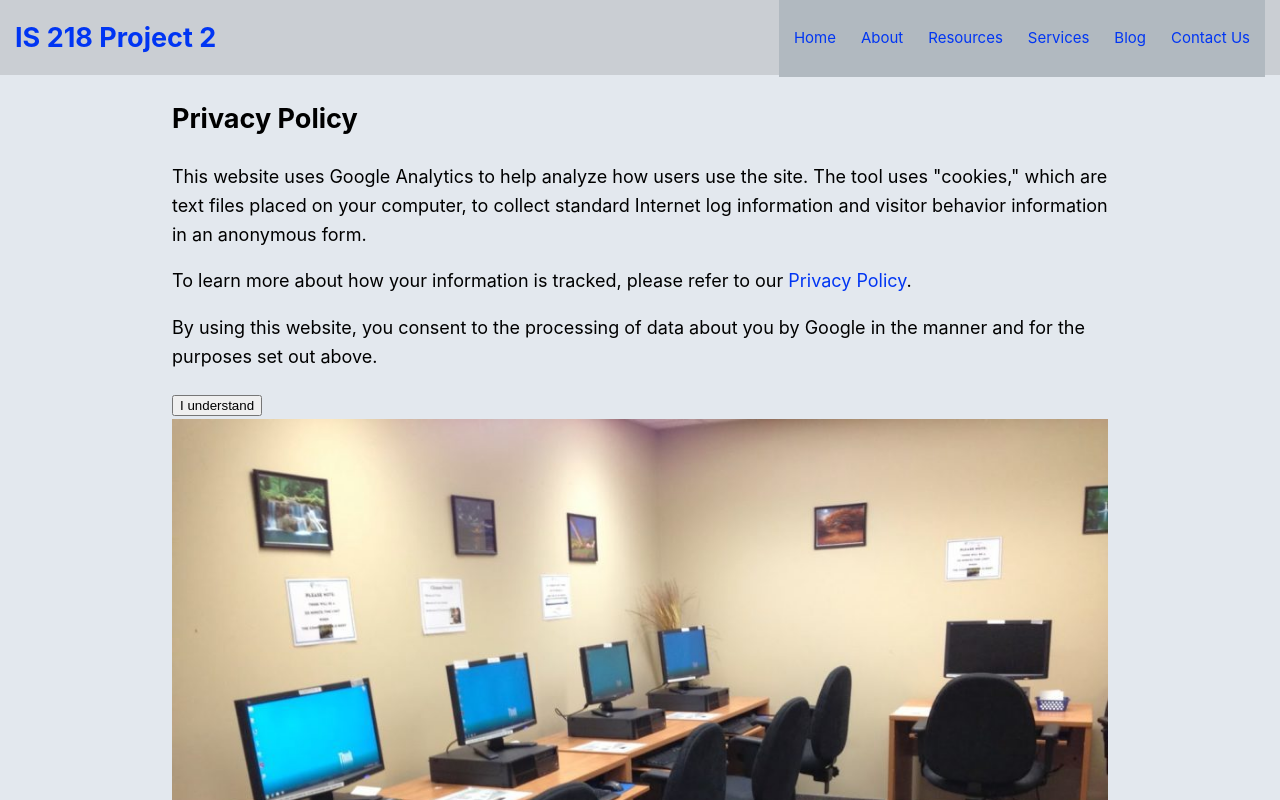
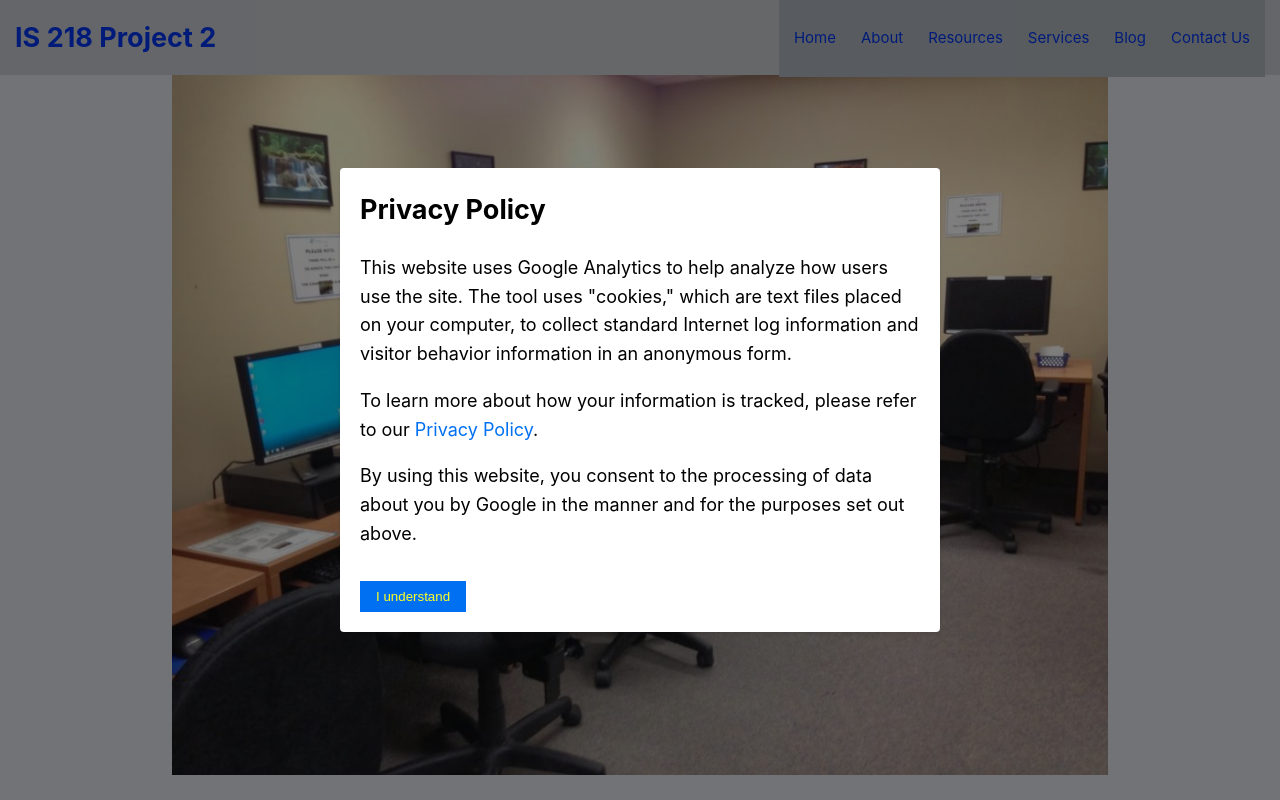
Before and after one commit to NJIT-WIS/project-2-tier-1-company, a Next.js app: page / in a window 1280 px wide. Shown: the top 800 px of the page. Built offline with nearby package versions, Linux system fonts and the light colour scheme.

Commit message:
modal css and index changes

```diff
--- a/pages/index.js
+++ b/pages/index.js
@@ -9,7 +9,7 @@ import banner from './img/computer.jpg';
 import hero from './img/computerlab.jpg';
 import ReactGA from 'react-ga';
 import React, { Component } from "react";
-import styles from '../styles/privacyModal.module.css'
+import styles from '../styles/privacyModal.module.css';
 
 
 export default function Home({ allPostsData }) {
@@ -45,8 +45,8 @@ export default function Home({ allPostsData }) {
 
       {/* Privacy Modal */}
       {showPrivacyModal && (
-        <div className="privacyModal">
-          <div className="privacyContent">
+        <div className={styles.privacyModal}>
+          <div className={styles.privacyContent}>
             <h2>Privacy Policy</h2>
             <p>
               This website uses Google Analytics to help analyze how users use the site. The tool uses "cookies," which are text files placed on your computer, to collect standard Internet log information and visitor behavior information in an anonymous form.
--- a/styles/privacyModal.module.css
+++ b/styles/privacyModal.module.css
@@ -1,32 +1,49 @@
 .privacyModal {
-  display: none;
   position: fixed;
-  z-index: 1;
+  top: 0;
   left: 0;
-  top: 0;
-  width: 100%;
-  height: 100%;
-  overflow: auto;
-  background-color: rgba(0,0,0,0.5);
+  right: 0;
+  bottom: 0;
+  background-color: rgba(0, 0, 0, 0.5);
+  display: flex;
+  justify-content: center;
+  align-items: center;
+  z-index: 999;
 }
 
 .privacyContent {
-  background-color: white;
-  margin: 15% auto;
+  width: 600px;
   padding: 20px;
-  border: 1px solid #888;
-  width: 80%;
-  max-width: 600px;
-  text-align: center;
+  background-color: #fff;
+  color: #000;
+  border-radius: 4px;
+  box-shadow: 0 2px 4px rgba(0, 0, 0, 0.1);
+  align-items: center;
+}
+
+.privacyContent h2 {
+  margin-top: 0;
+  align-items: center;
 }
 
 .privacyContent p {
-  font-size: 16px;
-  line-height: 1.5;
-  margin-bottom: 20px;
+  margin-bottom: 16px;
+  align-items: center;
 }
 
-.privacyLink {
+.privacyContent a {
   color: #0070f3;
-  text-decoration: underline;
+  text-decoration: none;
+  align-items: center;
+
 }
+
+.privacyContent button {
+  margin-top: 16px;
+  padding: 8px 16px;
+  background-color: #0070f3;
+  color: #ffff23;
+  border: none;
+  cursor: pointer;
+  align-items: center;
+}
```
